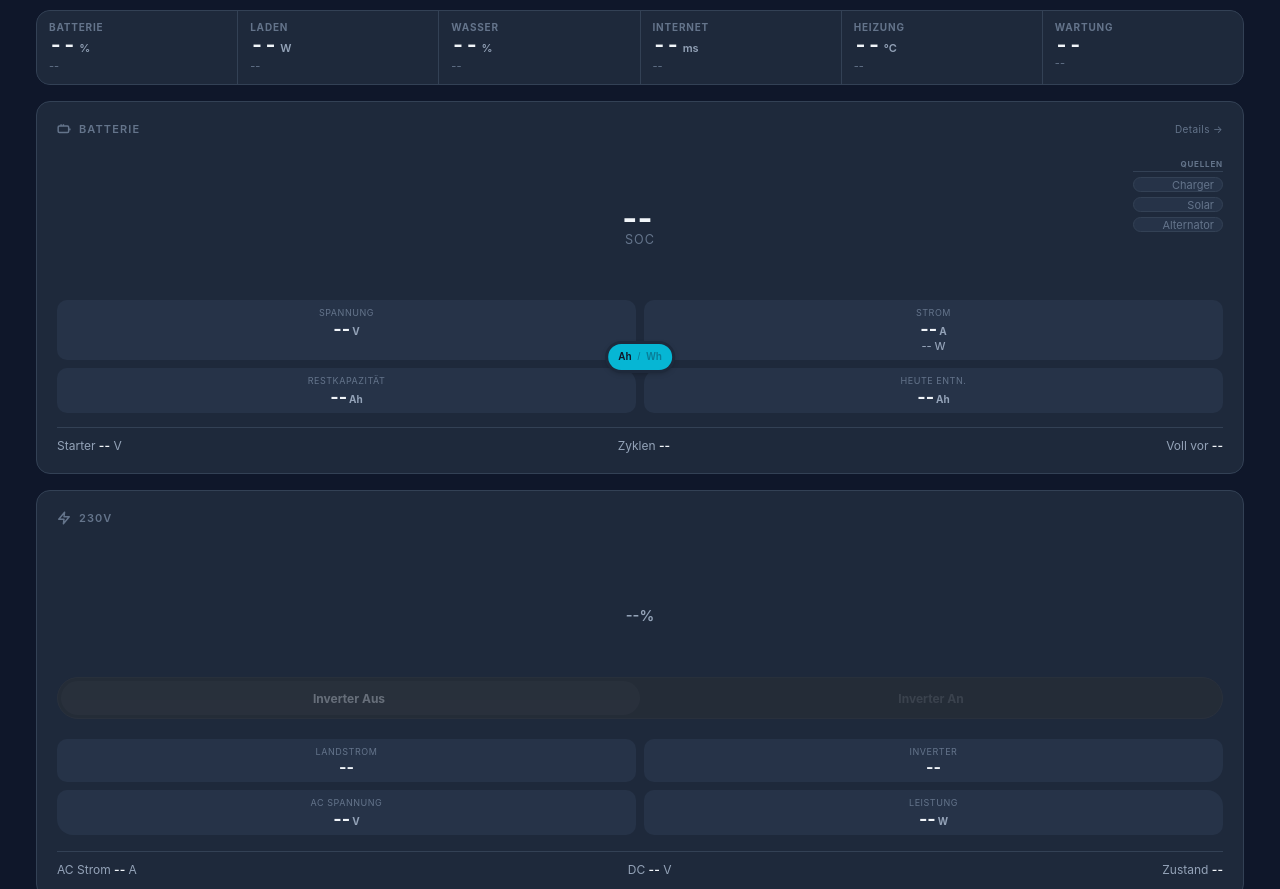
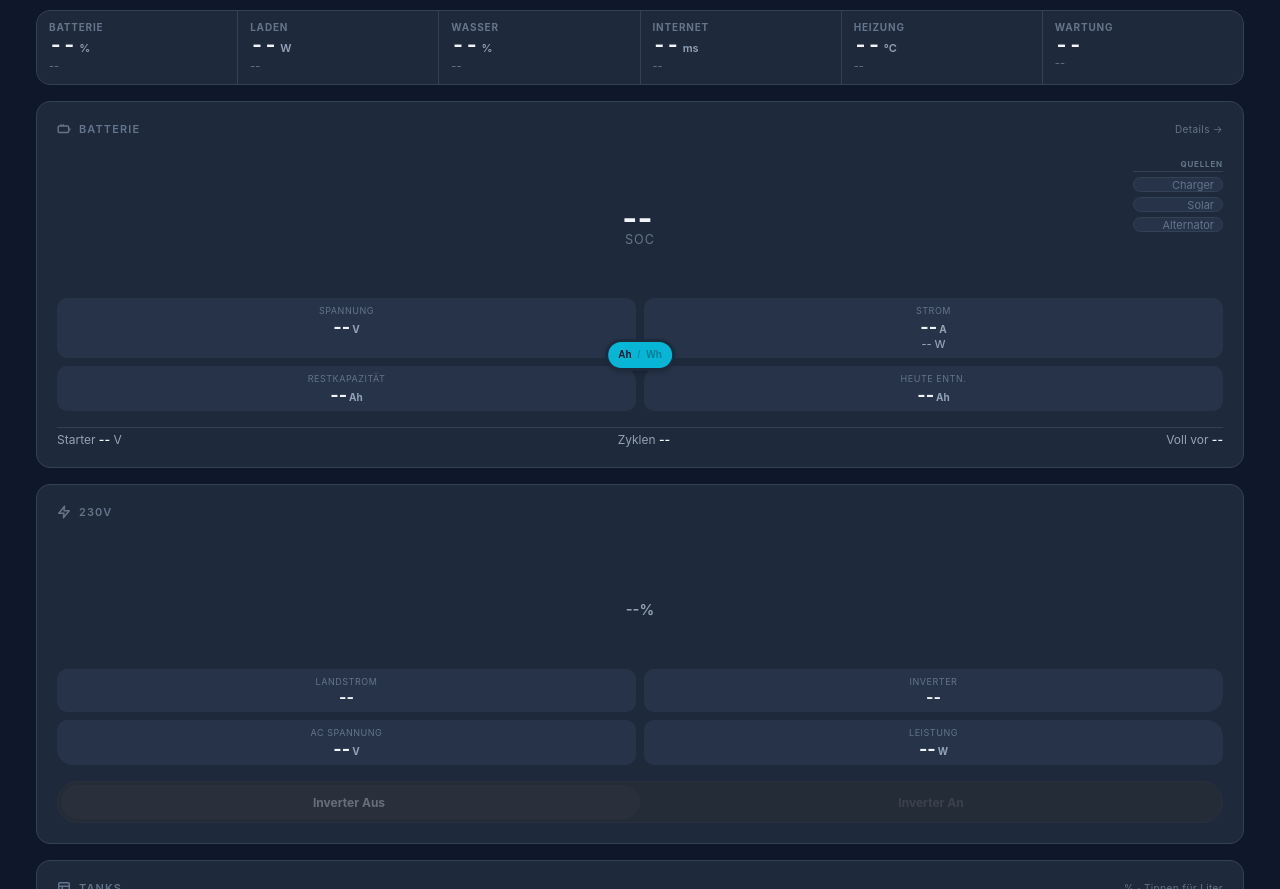
Before and after one commit to OshinVonGolan/mave-boatui, a plain HTML site: page static/index.html in a window 1280 px wide. Shown: the part 63-952 px from the top of the page. Drawn offline with Linux system fonts and the light colour scheme.

Commit message:
230V-Kachel wieder wie vorher
Der Eigner hat beide Fassungen nebeneinander gesehen und die alte
vorgezogen: Schalter unter den Feldern, keine Fusszeile. Die Symmetrie
mit der Batteriekachel war ein Argument auf dem Papier; am Bildschirm
gewann die Kachel dadurch nichts.

* Die 230V-Kachel sieht wieder aus wie vor der letzten Änderung

```diff
--- a/static/css/style.css
+++ b/static/css/style.css
@@ -2435,14 +2435,3 @@
       animation: lade-dreh .8s linear infinite;
     }
     .nh-txt { flex: 1 1 auto; }
-
-    /* Beide Karten sollen gleich gegliedert sein: Kreis, Schalter, vier Felder,
-       Fusszeile. Damit die vier Felder auf derselben Hoehe beginnen, bekommt
-       das Raster in beiden denselben Abstand nach oben — und die Fusszeile
-       wird nach unten gedrueckt, statt direkt an den Feldern zu kleben. */
-    #inverterCard .batt-grid, .card-battery .batt-grid { margin-top: 2px; }
-    #inverterCard .batt-sub { margin-top: auto; padding-top: 10px; }
-    .card-battery .batt-sub { margin-top: auto; padding-top: 10px; }
-    /* Der Schalter steht jetzt oben zwischen Kreis und Feldern — dort braucht
-       er etwas Luft, aber weniger als am Kartenende. */
-    #inverterCard .inv-pill { margin: 2px 0 2px; }
--- a/static/index.html
+++ b/static/index.html
@@ -444,38 +444,29 @@
       </svg>
     </div>
 
-    <!-- Der Schalter steht direkt unter dem Kreis, wie der Ah/Wh-Umschalter
-         bei der Batterie. Dadurch beginnen die vier Felder in beiden Kacheln
-         auf derselben Hoehe, und die Fusszeile schliesst beide gleich ab. -->
+    <div class="batt-grid" style="grid-template-columns:1fr 1fr">
+      <div class="batt-item">
+        <div class="label">Landstrom</div>
+        <div class="value" id="invShoreVal" style="font-size:16px">--</div>
+      </div>
+      <div class="batt-item">
+        <div class="label">Inverter</div>
+        <div class="value" id="invStateVal" style="font-size:16px">--</div>
+      </div>
+      <div class="batt-item">
+        <div class="label">AC Spannung</div>
+        <div class="value"><span id="invAcV">--</span><span class="unit">V</span></div>
+      </div>
+      <div class="batt-item">
+        <div class="label">Leistung</div>
+        <div class="value"><span id="invPowerVal">--</span><span class="unit">W</span></div>
+      </div>
+    </div>
+
     <div class="inv-pill" id="invSlideTrack" onclick="toggleInverter()">
       <div class="inv-pill-thumb" id="invSlideThumb"></div>
       <span class="inv-pill-label left" id="invSlideOff">Inverter Aus</span>
       <span class="inv-pill-label right" id="invSlideOn">Inverter An</span>
-    </div>
-
-    <div class="batt-grid" style="grid-template-columns:1fr 1fr">
-      <div class="batt-item">
-        <div class="label">Landstrom</div>
-        <div class="value" id="invShoreVal" style="font-size:16px">--</div>
-      </div>
-      <div class="batt-item">
-        <div class="label">Inverter</div>
-        <div class="value" id="invStateVal" style="font-size:16px">--</div>
-      </div>
-      <div class="batt-item">
-        <div class="label">AC Spannung</div>
-        <div class="value"><span id="invAcV">--</span><span class="unit">V</span></div>
-      </div>
-      <div class="batt-item">
-        <div class="label">Leistung</div>
-        <div class="value"><span id="invPowerVal">--</span><span class="unit">W</span></div>
-      </div>
-    </div>
-
-    <div class="batt-sub tile-hide-half">
-      <div class="batt-sub-item">AC Strom <b id="invAcA">--</b> A</div>
-      <div class="batt-sub-item">DC <b id="invDcV">--</b> V</div>
-      <div class="batt-sub-item">Zustand <b id="invCs">--</b></div>
     </div>
 
     <!-- Doppelte Breite: Status-Detail -->
```
Also changed, not shown: static/js/ws.js (+0 -9 lines).
